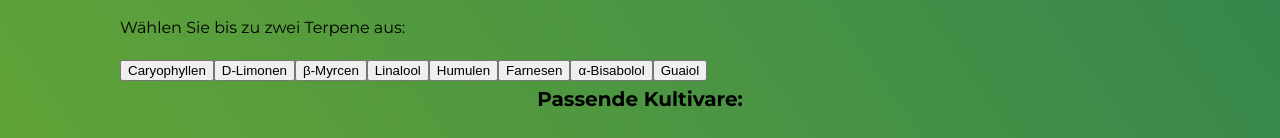
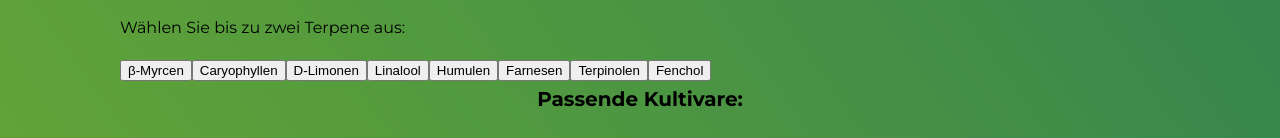
Before and after one commit to Benne420/kultivarfinder_app, a React (Create React App) app: page / in a window 1280 px wide. Shown: the part 386-524 px from the top of the page. Built offline with nearby package versions, Linux system fonts and the light colour scheme; a web font is replaced by a local one.

Commit message:
Changes to be committed: modified:   public/kultivare.json

```diff
--- a/src/App.js
+++ b/src/App.js
@@ -28,14 +28,14 @@ const wirkungen = [
 ];
 
 const terpene = [
+  "β-Myrcen",
   "Caryophyllen",
   "D-Limonen",
-  "β-Myrcen",
   "Linalool",
   "Humulen",
   "Farnesen",
-  "α-Bisabolol",
-  "Guaiol",
+  "Terpinolen",
+  "Fenchol",
 ];
 
 const filterKultivare = (kultivare, selectedWirkungen, selectedTerpene) => {
```
